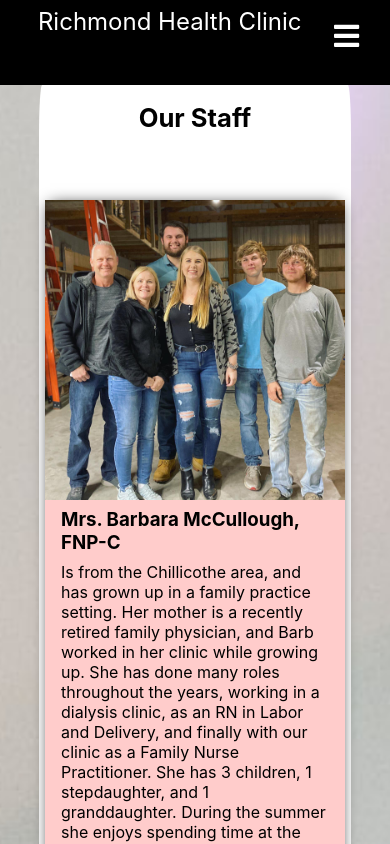
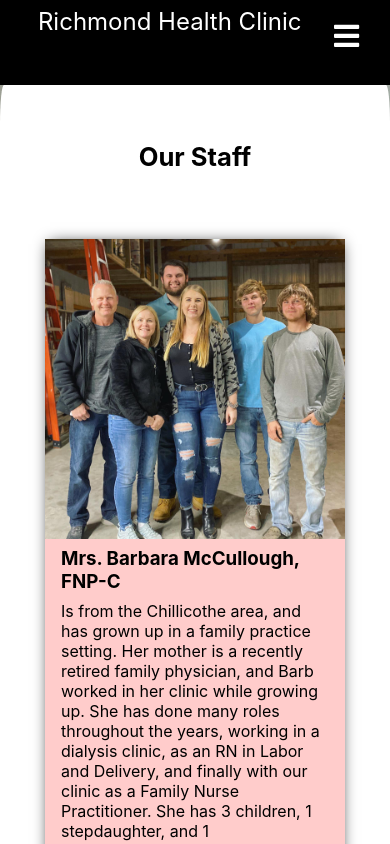
Before and after one commit to SamGonChec/CS490WD-NewSite, a React (Create React App) app in the folder front-end/: page /about in a window 390 px wide. Shown: the top 844 px of the page. Built offline with nearby package versions, Linux system fonts and the light colour scheme.

Commit message:
Design About

```diff
--- a/front-end/src/pages/About.js
+++ b/front-end/src/pages/About.js
@@ -3,20 +3,19 @@ import '../styles/App.css';
 import Navbar from '../components/Navbar';
 import Footer from '../components/Footer';
 import Card from '../components/Card';
-//import clinic from '/front-end/public/img/Clinic.jpg';
 
 function About() {
   return (
     <>
       <Navbar/>
       {/* content */}
-      <div className="about-background">
 
-      <div className="about-container">
-      <div className="about-banner">
-        <h1 className="about-banner">Our Staff</h1>
+      <div className="pages-background">
+      <div className="pages-container">
+      <div className="banner">
+        <h1 className="pages-banner">Our Staff</h1>
       </div>
-      <div className="about-parent">
+      <div className="pages-parent">
       <Card
       title ='Mrs. Barbara McCullough, FNP-C'
       imageURL ="img/barbfamilyphoto.jpg"
@@ -49,23 +48,12 @@ function About() {
 
          </Card>
        </div>
-        <h1>Testimonials</h1>
-
-         <Card title='Dr. Jamie Honeycutt, MD, Board Certified Family Physician'
-         imageURL='img/honeycuttfamily.jpg'
-         body='Dr. Honeycutt grew up in the Richmond area, graduating from Orrick High School. She attended UMKC school of Medicine, and did her Family Practice residency at the University of Illinois in Peoria.
-         She always knew she wanted to come back to her hometown and provide care for her community, and raise her family here.
-         She resides in the Richmond area with her husband and two sons, and enjoys watching them play sports, and show their livestock at local and national livestock competition shows.
-         She started with Richmond Family Clinic in 2006, while it was owned by Meritas Health. Meritas Health wanted to close their Richmond location in 2007,
-         so Dr. Honeycutt along with Dr. Nathan Inzerillo opened privately under the Richmond Family Clinic name on February 18th, 2008.
-         She has been providing care to the Richmond and surrounding communities for over 10 years now, and enjoys watching her patients and their families grow, and has no plans to leave the area.  '>
-
-         </Card>
-
        </div>
        </div>
 
+
       <Footer />
+
     </>
   );
 }
--- a/front-end/src/styles/App.css
+++ b/front-end/src/styles/App.css
@@ -43,11 +43,10 @@
   left:0px;
 }
 
-.about-parent{
+.pages-parent{
   display: flex;
   float: left;
-  top:0px;
-  left:0px;
+  background-size: cover;
 }
 .about-left{
   float: left;
@@ -58,69 +57,53 @@
   top: 30px;
   float: right;
 }
-.about-banner{
+.pages-banner{
   text-align: center;
 }
-.about-background{
-  background: url('./Clinic.jpg') center center/cover no-repeat;
-  height: 100%;
+.pages-background{
+  background: url('./Clinic.jpg');
+  background-repeat: no-repeat;
+  background-position: center center;
+  background-attachment: fixed;
+  -webkit-background-size: cover;
+  -moz-background-size: cover;
+  -o-background-size: cover;
+  background-size: 100%;
+  display: flex;
+  min-height: 100vh;
   width: 100%;
-  display: flex;
   flex-direction: column;
   justify-content: center;
   align-items: center;
+  object-fit: fill;
 }
-.about-container{
+.pages-container{
   background-color: white;
-  height: 80%;
+  height: 100%;
   width: 80%;
+  padding-top: 10%;
+  padding-bottom: 10%;
   border-radius: 1%;
   display: flex;
   flex-direction: column;
   justify-content: center;
   align-items: center;
 }
-.services-container{
-  background-color: white;
-  height: 80%;
-  width: 80%;
-  border-radius: 1%;
-  display: flex;
-  flex-direction: column;
-  justify-content: center;
-  align-items: center;
-}
-.services-background{
-  background: url('./Clinic2.jpg') center center/cover no-repeat;
-  height: 100%;
-  width: 100%;
-  display: flex;
-  flex-direction: column;
-  justify-content: center;
-  align-items: center;
-}
 @media screen and (max-width: 980px) {
-  .services-background{
+  .pages-background{
+    width: 100%;
     height: 100%;
-  width: 100%;
-  display: flex;
-  flex-direction: column;
-  justify-content: center;
-  align-items: center;
+    display: flex;
+    background-position: center;
+    background-attachment: fixed;
+    object-fit: cover;
   }
-  .services-container{
+  .pages-container{
     background-color: white;
-    height: 80%;
-    width: 80%;
-    border-radius: 1%;
-    display: flex;
-
-    flex-direction: column;
-    justify-content: center;
-    align-items: center;
+    min-height: 100%;
+    width: 100%;
   }
-  .about-parent{
-    display: flex;
+  .pages-parent{
     flex-direction: column;
   }
 }
```
